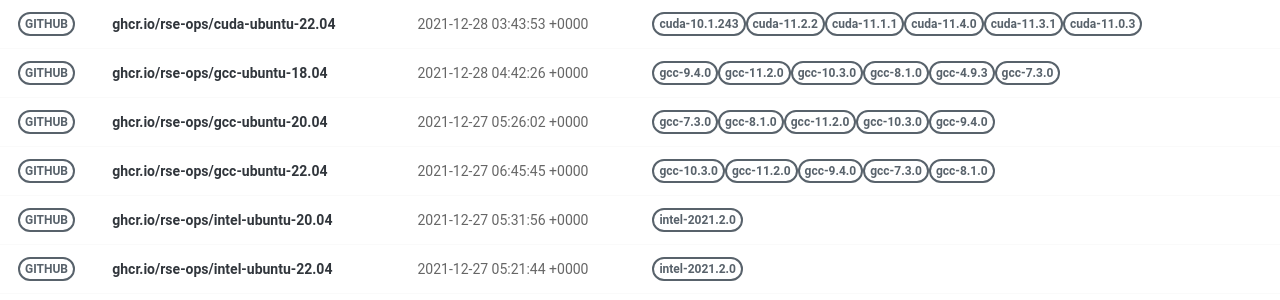
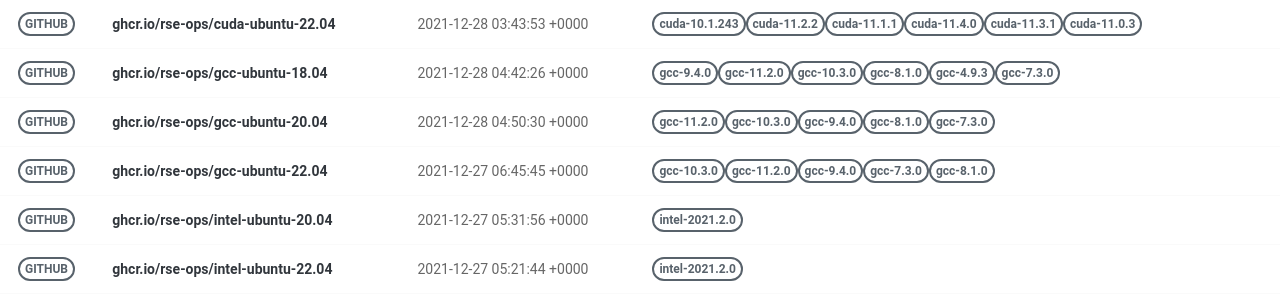
Before and after one commit to rse-ops/docker-images, a Jekyll site: the page built from pages/index.md, in a window 1280 px wide. Shown: the part 326-626 px from the top of the page. Built offline with Jekyll 4.4.1, drawn with Linux system fonts in a browser that asks for light colours; nearby versions of some CDN libraries.

Commit message:
Automated push to update library 2021-12-28

```diff
--- a/_library/ghcr.io-rse-ops-gcc-ubuntu-20.04.md
+++ b/_library/ghcr.io-rse-ops-gcc-ubuntu-20.04.md
@@ -1,17 +1,11 @@
 ---
 layout: container
 name: ghcr.io/rse-ops/gcc-ubuntu-20.04
-updated_at: 2021-12-27 05:26:02.532700
+updated_at: 2021-12-28 04:50:30.963664
 
 
 container_url: https://github.com/orgs/rse-ops/packages/container/package/gcc-ubuntu-20.04
 versions:
- - tag: gcc-7.3.0
-   dockerfile: https://github.com/rse-ops/docker-images/blob/main/ubuntu/gcc/Dockerfile
-   manifest: https://crane.ggcr.dev/manifest/ghcr.io/rse-ops/gcc-ubuntu-20.04:gcc-7.3.0
- - tag: gcc-8.1.0
-   dockerfile: https://github.com/rse-ops/docker-images/blob/main/ubuntu/gcc/Dockerfile
-   manifest: https://crane.ggcr.dev/manifest/ghcr.io/rse-ops/gcc-ubuntu-20.04:gcc-8.1.0
  - tag: gcc-11.2.0
    dockerfile: https://github.com/rse-ops/docker-images/blob/main/ubuntu/gcc/Dockerfile
    manifest: https://crane.ggcr.dev/manifest/ghcr.io/rse-ops/gcc-ubuntu-20.04:gcc-11.2.0
```
Also changed, not shown: other parts of _library/ghcr.io-rse-ops-gcc-ubuntu-20.04.md (+6 -0 lines).
